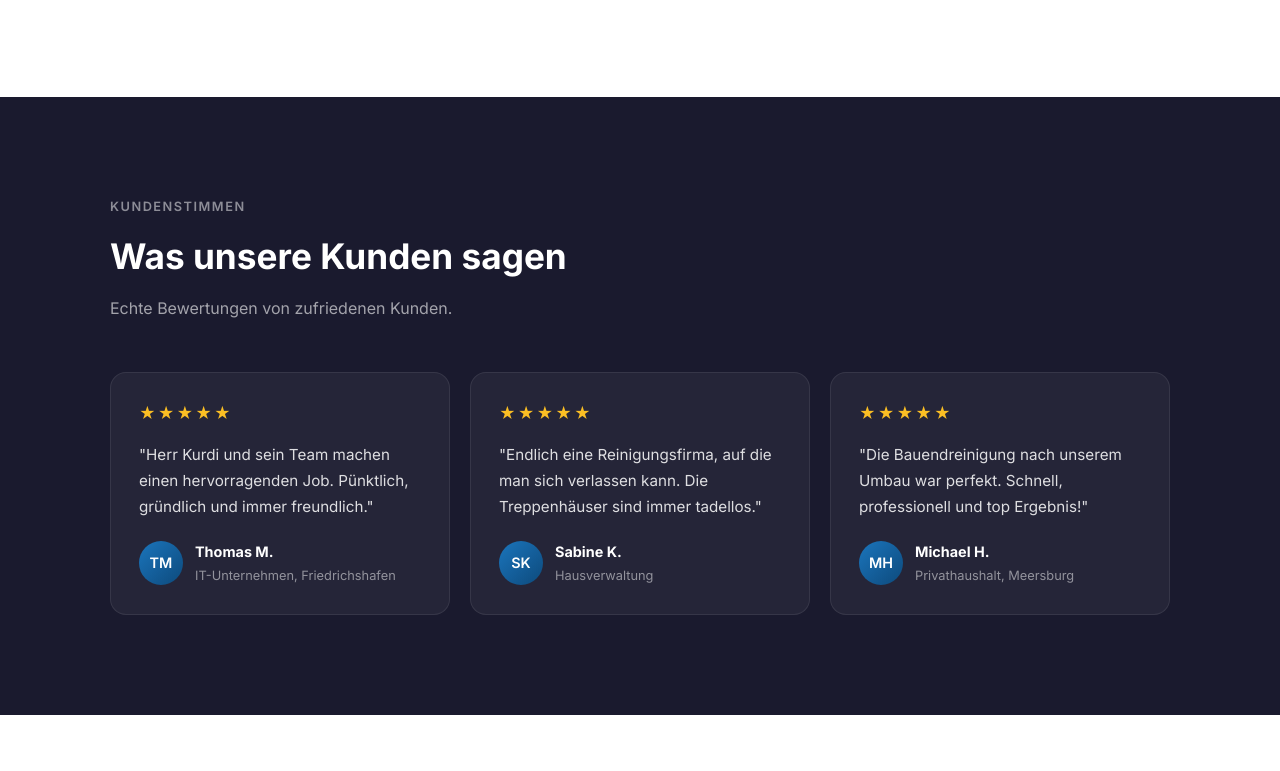
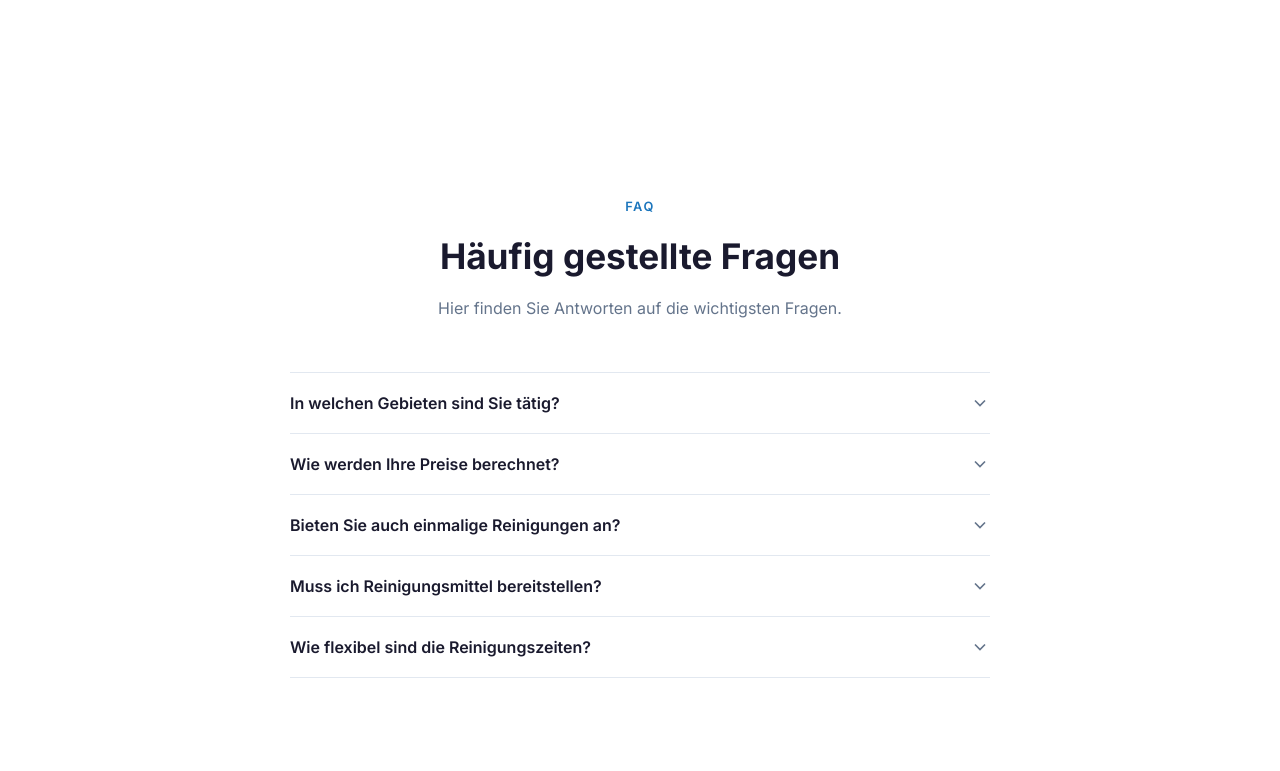
Before and after one commit to ewddigital-jpg/kkreinigung, a plain HTML site: page index.html in a window 1280 px wide. Shown: the part 1349-2120 px from the top of the page. Drawn offline with Linux system fonts and the light colour scheme.

Commit message:
Update index.html

```diff
--- a/index.html
+++ b/index.html
@@ -236,7 +236,6 @@
             </a>
             <nav id="nav">
                 <a href="#leistungen">Leistungen</a>
-                <a href="#bewertungen">Bewertungen</a>
                 <a href="#faq">FAQ</a>
                 <a href="#kontakt">Kontakt</a>
             </nav>
@@ -323,40 +322,6 @@
         </div>
     </section>
 
-    <section class="testimonials" id="bewertungen">
-        <div class="container">
-            <div class="testimonials-header">
-                <div class="section-title">Kundenstimmen</div>
-                <h2 class="section-heading">Was unsere Kunden sagen</h2>
-                <p class="section-desc">Echte Bewertungen von zufriedenen Kunden.</p>
-            </div>
-            <div class="testimonials-grid">
-                <div class="testimonial">
-                    <div class="stars">★★★★★</div>
-                    <p>"Herr Kurdi und sein Team machen einen hervorragenden Job. Pünktlich, gründlich und immer freundlich."</p>
-                    <div class="testimonial-author">
-                        <div class="author-avatar">TM</div>
-                        <div class="author-info"><strong>Thomas M.</strong><span>IT-Unternehmen, Friedrichshafen</span></div>
-                    </div>
-                </div>
-                <div class="testimonial">
-                    <div class="stars">★★★★★</div>
-                    <p>"Endlich eine Reinigungsfirma, auf die man sich verlassen kann. Die Treppenhäuser sind immer tadellos."</p>
-                    <div class="testimonial-author">
-                        <div class="author-avatar">SK</div>
-                        <div class="author-info"><strong>Sabine K.</strong><span>Hausverwaltung</span></div>
-                    </div>
-                </div>
-                <div class="testimonial">
-                    <div class="stars">★★★★★</div>
-                    <p>"Die Bauendreinigung nach unserem Umbau war perfekt. Schnell, professionell und top Ergebnis!"</p>
-                    <div class="testimonial-author">
-                        <div class="author-avatar">MH</div>
-                        <div class="author-info"><strong>Michael H.</strong><span>Privathaushalt, Meersburg</span></div>
-                    </div>
-                </div>
-            </div>
-        </div>
     </section>
     <section class="faq" id="faq">
         <div class="container">
@@ -474,7 +439,6 @@
                     <h4>Navigation</h4>
                     <ul>
                         <li><a href="#leistungen">Leistungen</a></li>
-                        <li><a href="#bewertungen">Bewertungen</a></li>
                         <li><a href="#faq">FAQ</a></li>
                         <li><a href="#kontakt">Kontakt</a></li>
                     </ul>
```
